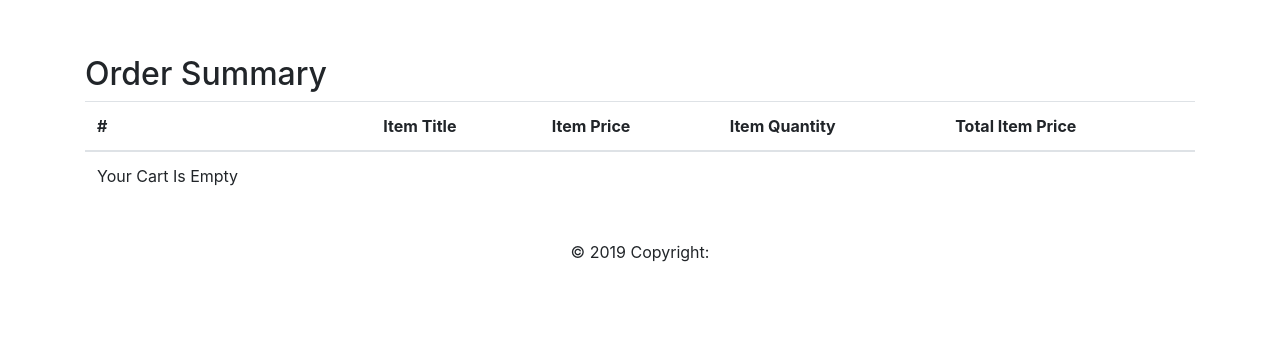
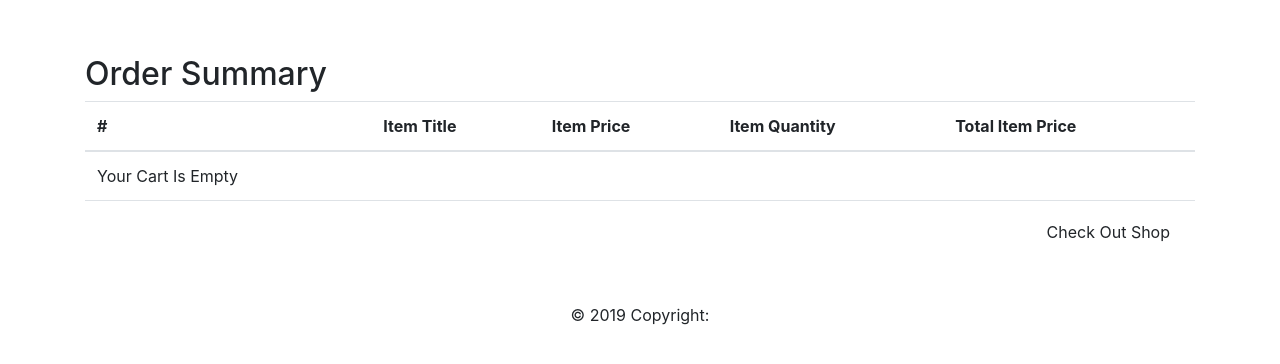
Before and after one commit to 00-team/e-commerce, a Django app: template Main/templates/pages/order-summary.html in a window 1280 px wide. Shown: the part 177-541 px from the top of the page. Run offline with Django 3.2, Linux system fonts and the light colour scheme; the template is opened without the code that fills it, so the values that code supplies are empty; some libraries are stand-ins or nearby versions.

Commit message:
added function if user cart is empty

```diff
--- a/Main/templates/pages/order-summary.html
+++ b/Main/templates/pages/order-summary.html
@@ -140,6 +140,9 @@
                     <tr>
                         <td>Your Cart Is Empty</td>
                     </tr>
+                    <tr>
+                        <td colspan="5"><a class="btn btn-cyan float-right" href="/">Check Out Shop</a></td>
+                    </tr>
                 {% endfor %}
                 {% if object.get_total %}
                     <tr>
```
